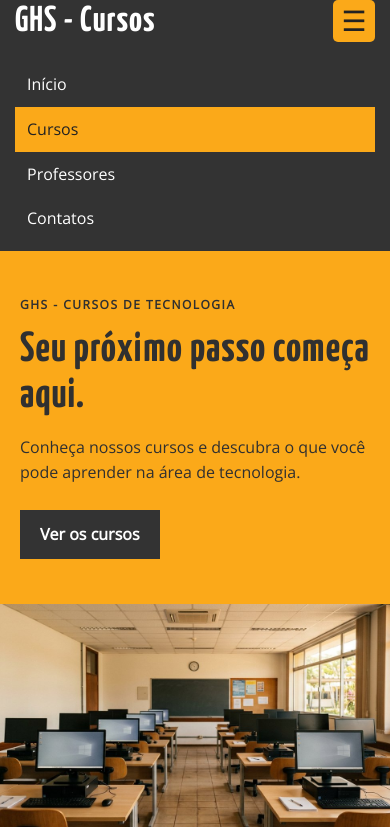
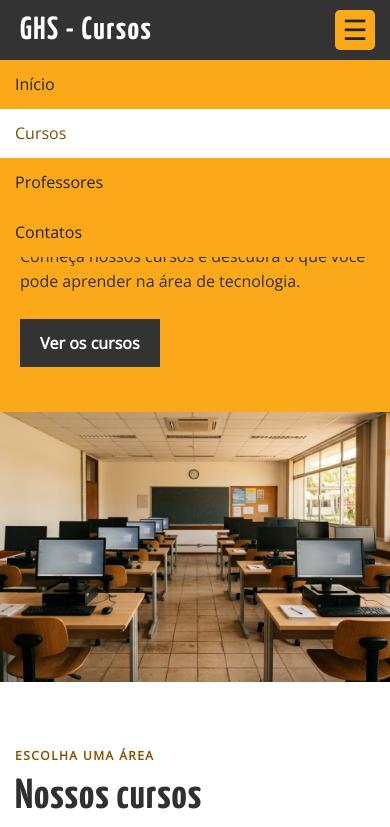
Before and after one commit to Guihfeitosa/Site---Escola-de-cursos, a plain HTML site: page curso.html in a window 390 px wide. Both pictures are taken after a click on the button "Abrir menu". Shown: the top 827 px of the page. Drawn offline with nearby package versions, Linux system fonts and the light colour scheme.

Commit message:
Atualiza cabeçalho e informações do professor
Co-authored-by: arena-agent <297053741+arena-agent@users.noreply.github.com>

```diff
--- a/css/catalogo.css
+++ b/css/catalogo.css
@@ -14,14 +14,14 @@ a:focus-visible, button:focus-visible, input:focus-visible { outline: 3px solid
 .sr-only { position: absolute; width: 1px; height: 1px; padding: 0; margin: -1px; overflow: hidden; clip: rect(0, 0, 0, 0); white-space: nowrap; border: 0; }
 
 /* Cabeçalho */
-.cabecalho { background: #333; color: #fff; }
-.cabecalho_conteudo { min-height: 72px; display: flex; justify-content: space-between; align-items: center; gap: 20px; }
-.logo { color: #fff; text-decoration: none; font: bold 42px 'Yanone Kaffeesatz', Arial, sans-serif; letter-spacing: 1px; white-space: nowrap; }
+.cabecalho { position: relative; z-index: 2; color: #fff; background: #333; }
+.cabecalho_conteudo { width: 99%; min-height: 60px; display: flex; justify-content: space-between; align-items: center; gap: 20px; }
+.logo { color: #fff; text-decoration: none; font: bold 40px/1 'Yanone Kaffeesatz', Arial, sans-serif; letter-spacing: 1.5px; white-space: nowrap; margin-left: 5px; }
 .nav ul { display: flex; list-style: none; margin: 0; padding: 0; }
-.nav a { display: block; color: #fff; text-decoration: none; font-size: 18px; padding: 22px 15px; }
-.nav a:hover { background: #fff; color: #333; }
+.nav a { display: block; color: #fff; text-decoration: none; font-size: 20px; line-height: 1.2; padding: 15px; }
+.nav a:hover { background: #fff; color: #824b00; }
 .nav a.atual { background: #fba919; color: #222; }
-.menu_botao { display: none; width: 42px; height: 42px; background: #fba919; border: 0; border-radius: 5px; color: #222; font-size: 28px; cursor: pointer; }
+.menu_botao { display: none; width: 40px; height: 40px; background: #fba919; border: 0; border-radius: 5px; color: #222; font-size: 28px; cursor: pointer; }
 .botao { display: inline-block; padding: 12px 20px; font-weight: bold; text-decoration: none; }
 .botao_escuro { background: #333; color: #fff; }
 .botao_escuro:hover { background: #111; }
@@ -29,7 +29,7 @@ a:focus-visible, button:focus-visible, input:focus-visible { outline: 3px solid
 
 /* Página de cursos */
 .abertura { display: grid; grid-template-columns: 44% 56%; min-height: 410px; background: #fba919; }
-.abertura_texto { align-self: center; max-width: 520px; padding: 48px max(30px, calc((100vw - 1120px) / 2)); padding-right: 36px; }
+.abertura_texto { align-self: center; justify-self: end; width: min(100%, 540px); padding: 48px 36px 48px 30px; }
 .abertura_texto h1 { font-size: clamp(42px, 5vw, 65px); margin: 0 0 16px; }
 .abertura_texto > p:not(.chamada) { max-width: 42ch; margin-bottom: 25px; }
 .abertura_imagem { position: relative; min-width: 0; margin: 0; }
@@ -79,21 +79,33 @@ a:focus-visible, button:focus-visible, input:focus-visible { outline: 3px solid
 .rodape p { margin: 0; }
 .rodape a { color: white; }
 
-/* Telas menores */
+/* Ajustes do cabeçalho e das telas menores */
+@media (min-width: 1024px) {
+    .cabecalho_conteudo { width: 1000px; }
+}
+@media (min-width: 1200px) {
+    .cabecalho_conteudo { width: 1200px; }
+    .logo { font-size: 60px; }
+}
+@media (max-width: 1023px) {
+    .cabecalho_conteudo { flex-wrap: wrap; }
+    .js .menu_botao { display: block; }
+    .nav { width: 100%; background: #fba919; }
+    .js .nav { position: absolute; top: 60px; left: 0; display: none; }
+    .js .nav.mostrar { display: block; }
+    .nav ul { display: block; }
+    .nav a { color: #222; font-size: 16px; padding: 15px; }
+    .nav a.atual { background: #fff; color: #824b00; }
+}
 @media (max-width: 800px) {
-    .cabecalho_conteudo { min-height: 64px; flex-wrap: wrap; }
-    .logo { font-size: 36px; }
-    .js .menu_botao { display: block; }
-    .nav { width: 100%; }
-    .js .nav { display: none; }
-    .js .nav.mostrar { display: block; }
-    .nav ul { display: block; padding-bottom: 10px; }
-    .nav a { font-size: 16px; padding: 10px 12px; }
     .abertura { grid-template-columns: 1fr; }
-    .abertura_texto { max-width: none; padding: 45px 20px; }
+    .abertura_texto { justify-self: stretch; width: 100%; padding: 45px 20px; }
     .abertura_imagem { height: 270px; }
     .areas_conteudo, .contato_conteudo { grid-template-columns: 1fr; gap: 30px; }
     .contato_arte { max-width: 650px; }
+}
+@media (max-width: 479px) {
+    .logo { font-size: 32px; }
 }
 @media (max-width: 560px) {
     .conteudo { width: calc(100% - 30px); }
--- a/curso.html
+++ b/curso.html
@@ -5,7 +5,7 @@
     <meta name="viewport" content="width=device-width, initial-scale=1.0">
     <meta name="description" content="Conheça os cursos de programação e tecnologia da GHS - Cursos.">
     <link rel="icon" href="img/escola.png" type="image/png">
-    <link rel="stylesheet" href="css/catalogo.css?v=3">
+    <link rel="stylesheet" href="css/catalogo.css?v=5">
     <link rel="stylesheet" href="css/transicoes.css">
     <title>GHS - Cursos</title>
 </head>
```
Also changed, not shown: contatos.html (+1 -1 lines), css/professores.css (+14 -1 lines), professores.html (+19 -2 lines), img/etec-sebrae.png (added), 1 other file.
